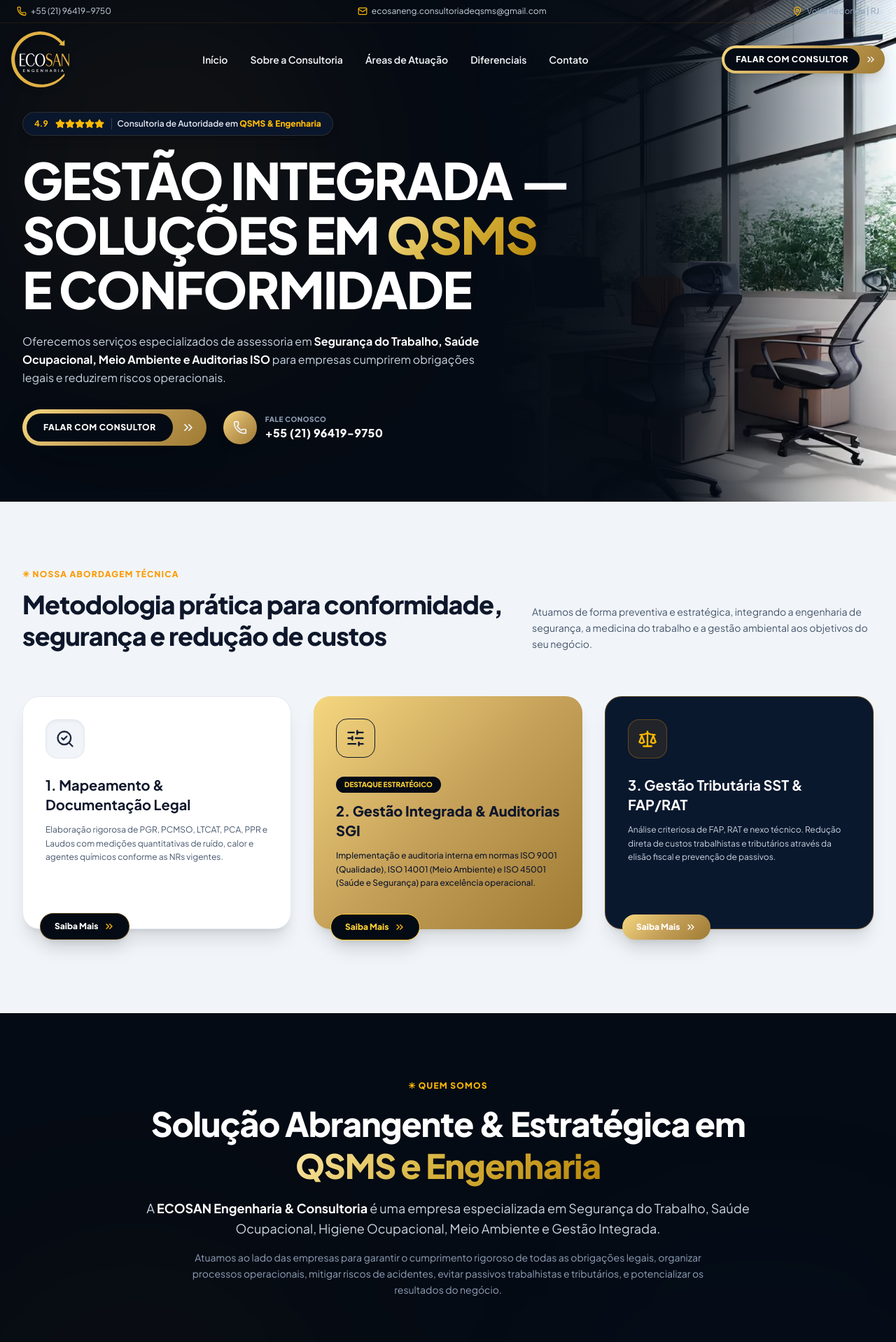
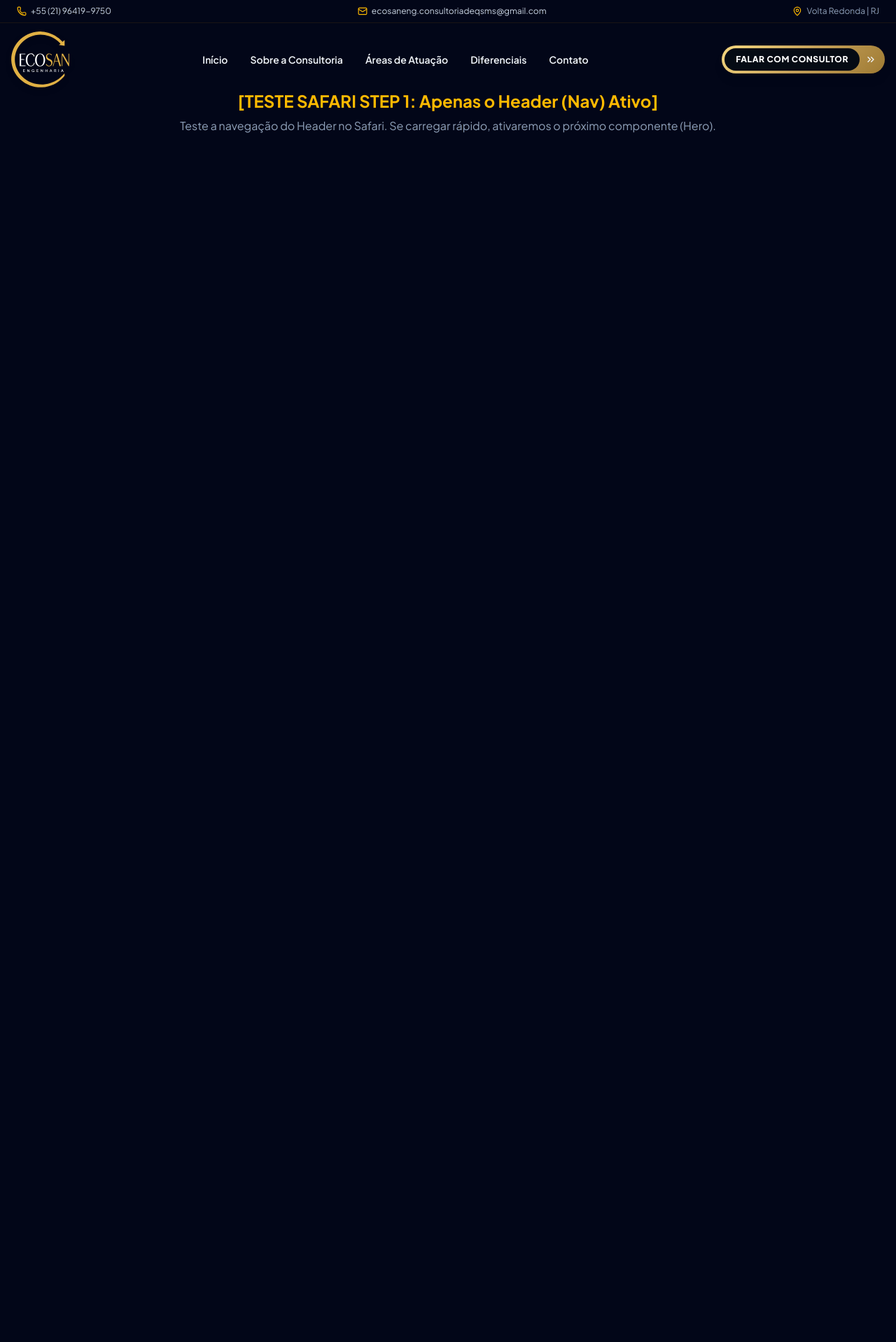
Before and after one commit to Alexsander-Marinhoo/ecosanconsultoria, a React (Vite) app: page / in a window 1280 px wide. Shown: the top 1918 px of the page at 70% size. After the commit the page ends 800 px from the top, so only its background shows below. Built offline with nearby package versions, Linux system fonts and the light colour scheme.

Commit message:
test(safari-isolation): Step 1 - disable all sections except Header

```diff
--- a/src/App.jsx
+++ b/src/App.jsx
@@ -47,15 +47,17 @@
   return (
     <div className="min-h-screen bg-slate-950 text-slate-100 font-sans selection:bg-amber-500 selection:text-slate-950 overflow-x-hidden">
       <Header />
-      <main>
-        <Hero />
-        <Approach />
-        <About />
-        <Services />
-        <Differentials />
-        <CTASection />
+      <main className="pt-32 text-center p-8">
+        <h1 className="text-2xl font-bold text-amber-400">[TESTE SAFARI STEP 1: Apenas o Header (Nav) Ativo]</h1>
+        <p className="text-slate-400 mt-2">Teste a navegação do Header no Safari. Se carregar rápido, ativaremos o próximo componente (Hero).</p>
+        {/* <Hero /> */}
+        {/* <Approach /> */}
+        {/* <About /> */}
+        {/* <Services /> */}
+        {/* <Differentials /> */}
+        {/* <CTASection /> */}
       </main>
-      <Footer />
+      {/* <Footer /> */}
     </div>
   );
 }
```
